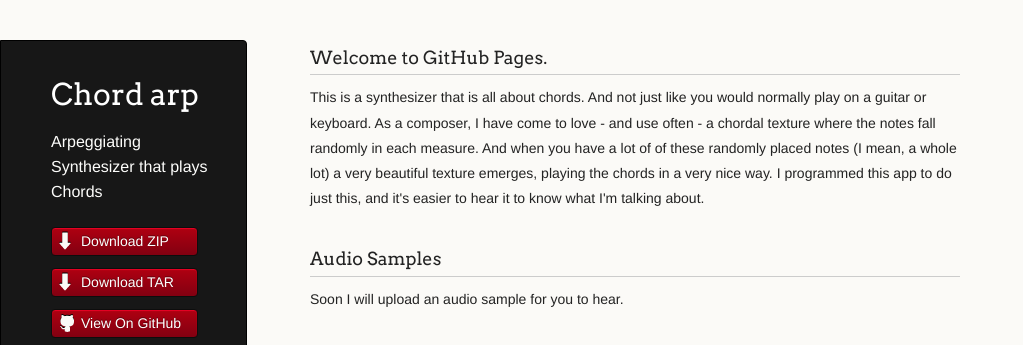
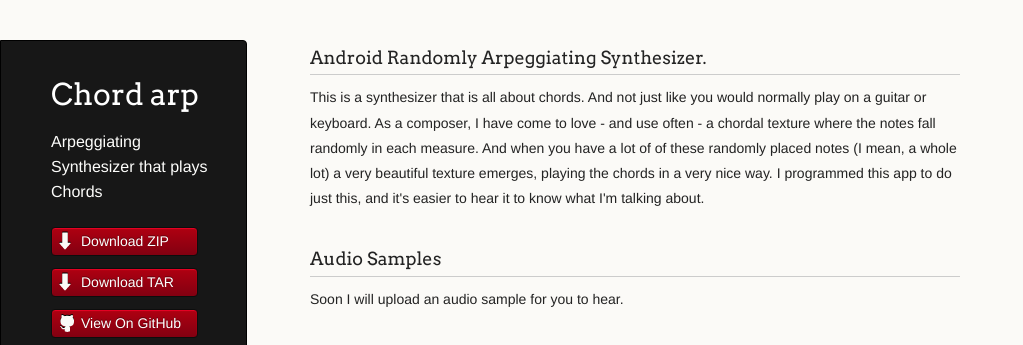
Before and after one commit to MikeSperone/Chord_Arp, a plain HTML site: page index.html in a window 1280 px wide. Shown: the top 345 px of the page, without its empty margins (0-1023 px from the left). Drawn offline with Linux system fonts and the light colour scheme.

Commit message:
Update index.html

```diff
--- a/index.html
+++ b/index.html
@@ -31,7 +31,8 @@
       </header>
       <section>
         <h3>
-<a id="welcome-to-github-pages" class="anchor" href="#welcome-to-github-pages" aria-hidden="true"><span class="octicon octicon-link"></span></a>Welcome to GitHub Pages.</h3>
+<a id="android-randomly-arpeggiating-synthesizer" class="anchor" href="#android-randomly-arpeggiating-synthesizer" aria-hidden="true"><span class="octicon octicon-link"></span></a>Android Randomly Arpeggiating Synthesizer.</h3>
+
 
 <p>This is a synthesizer that is all about chords.  And not just like you would normally play on a guitar or keyboard.
 As a composer, I have come to love - and use often - a chordal texture where the notes fall randomly in each measure.  And when you have a lot of of these randomly placed notes (I mean, a whole lot) a very beautiful texture emerges, playing the chords in a very nice way.  I programmed this app to do just this, and it's easier to hear it to know what I'm talking about.</p>
```
